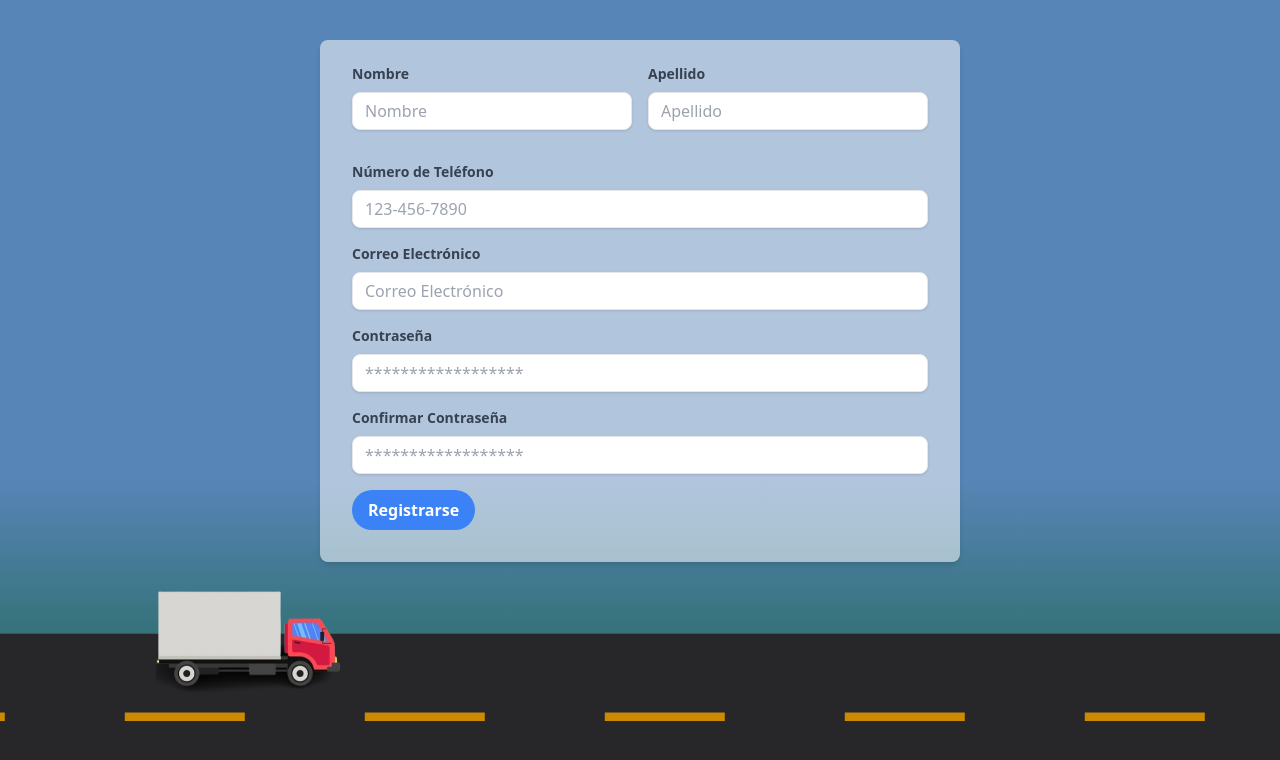
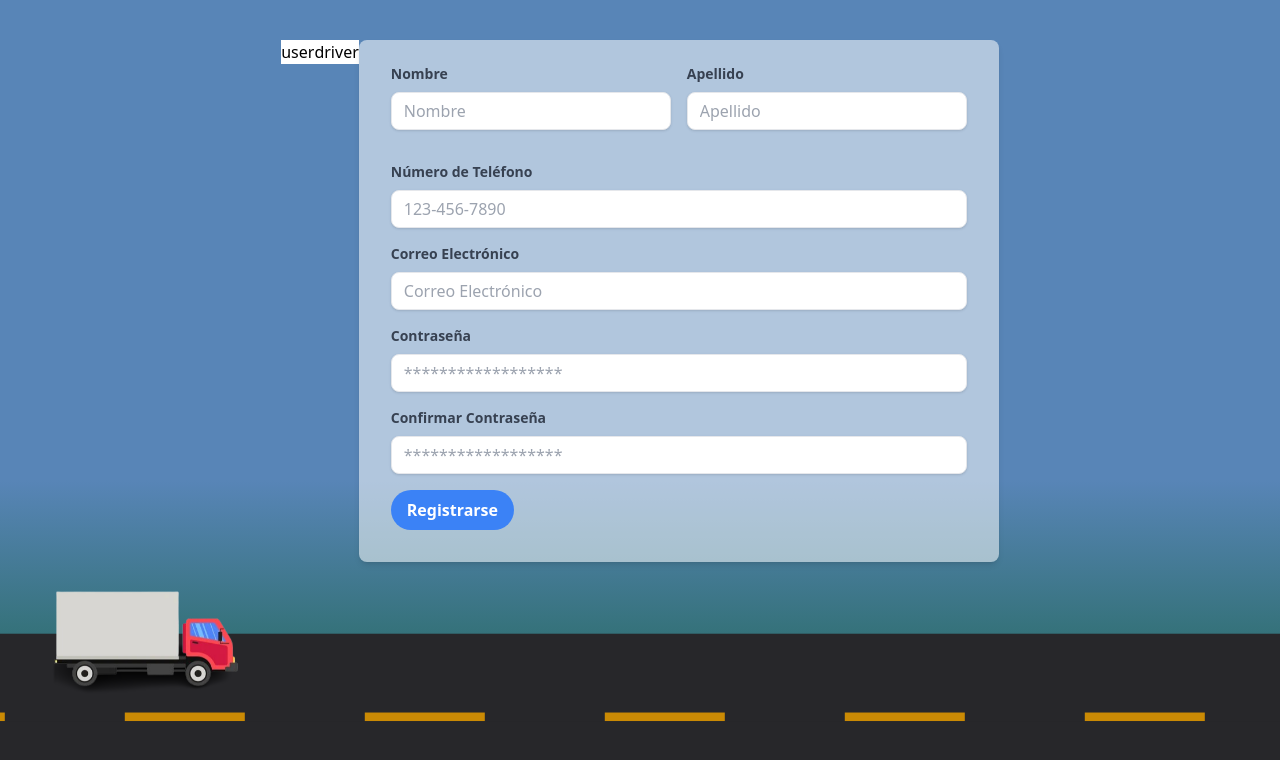
Before and after one commit to MudameProject/MudameFront, a React (Vite) app: page /Register in a window 1280 px wide. Shown: the top 760 px of the page. Built offline with nearby package versions, Linux system fonts and the light colour scheme.

Commit message:
prototipo mal hecho postdata: no hacer merge

```diff
--- a/src/App.css
+++ b/src/App.css
@@ -1,6 +1,8 @@
 :root {
   overflow: hidden;
 }
+
+
 
 .saltico {
   animation: rebote 0.6s infinite;
--- a/src/Components/Register.jsx
+++ b/src/Components/Register.jsx
@@ -29,6 +29,28 @@ InputField.propTypes = {
 };
 
 const Register = () => {
+
+  //instancio los estados
+  const [user, setUser] = useState(false);
+  const [driver, setDriver] = useState(false);
+
+  //confirmacion de que no se pulsa ambas
+
+  const mostrarUser = () => {
+    setUser(!user);
+  };
+
+  const mostrarDriver = () => {
+    setDriver(!driver);
+  };
+
+const desabilitarUser = user
+? "bg-sky-700" : "bg-white";
+
+const desabilitarDriver = driver
+? "bg-orange-700" : "bg-white";
+
+
   const [formData, setFormData] = useState({
     email: "",
     name: "",
@@ -83,10 +105,14 @@ const Register = () => {
   };
 
   return (
-    <div className="pt-10 flex items-start justify-center h-screen bg-gradient-to-b from-azulCielo from-60% to-[#0F5D38] -z-50">
+    <body className="flex items-start justify-center w-screen h-screen bg-gradient-to-b from-azulCielo from-60% to-[#0F5D38] ">
+      <div className="pt-10 flex items-start justify-center  w-screen h-screen bg-gradient-to-b from-azulCielo from-60% to-[#0F5D38] z-50">
+        <button className={`${desabilitarUser}`} onClick={mostrarUser}>user</button>
+        <button className={`${desabilitarDriver}`} onClick={mostrarDriver}>driver</button>
+        {/* {user ? ( */}
           <form
             onSubmit={handleSubmit}
-        className="bg-blancoTransparente shadow-md rounded-lg px-8 pt-6 pb-8 mb-4 w-1/2"
+            className="bg-blancoTransparente shadow-md rounded-lg px-8 pt-6 pb-8 mb-4 w-1/2 z-30"
           >
             <div className="flex mb-4">
               <div className="w-1/2 pr-2">
@@ -156,9 +182,18 @@ const Register = () => {
                 Registrarse
               </button>
             </div>
+          </form>
+        {/* ): driver ?(
+          <></>
+        ) : (
+          <></>
+        )
+        } */}
+
         <Road />
-      </form>
       </div>
+
+    </body>
   );
 };
 
--- a/src/Components/Road.jsx
+++ b/src/Components/Road.jsx
@@ -3,7 +3,7 @@ import Truck from "./Truck";
 
 function Road() {
   return (
-      <div className="w-screen h-48 absolute left-0 bottom-0">
+      <div className="w-screen h-48 absolute left-0 bottom-0 z-10">
         <Truck />
 
           <div className="infinite"></div>
--- a/src/Components/Truck.jsx
+++ b/src/Components/Truck.jsx
@@ -4,7 +4,7 @@ import "./../App.css"
 
 function Truck() {
   return (
-    <div className="absolute top-[-40px] left-[10vw] saltico z-30">
+    <div className="absolute top-[-40px] left-[2vw] saltico z-10">
       <img
         src={`${truck}`}
         alt="no cargo T_T"
```
Lines whose indentation alone changed are shown as unchanged.
